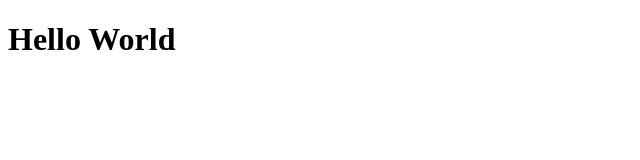
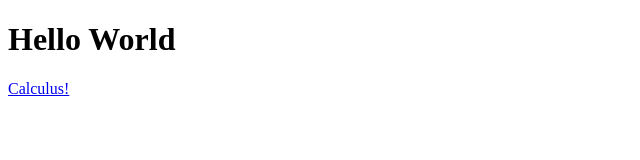
Before and after one commit to Carter907/obsidian-blog, a plain HTML site: page index.html in a window 1280 px wide. Shown: the full height of the page, 0-640 px from the left. Drawn offline with Linux system fonts and the light colour scheme.

Commit message:
added a link

```diff
--- a/index.html
+++ b/index.html
@@ -6,5 +6,6 @@
 </head>
 <body>
     <h1>Hello World</h1>
+    <a href="static/My%20Blog/math/about%20calculus.html">Calculus!</a>
 </body>
 </html>
```
Also changed, not shown: 1 other file.
